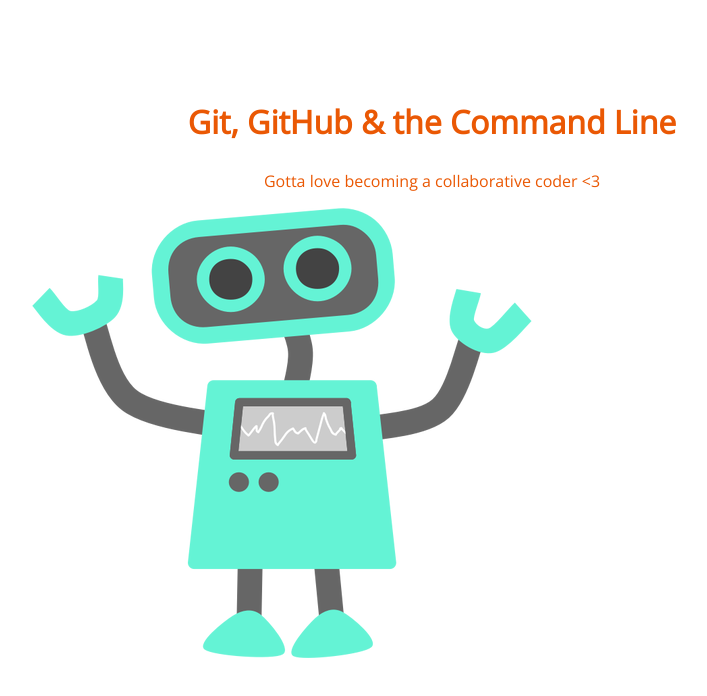
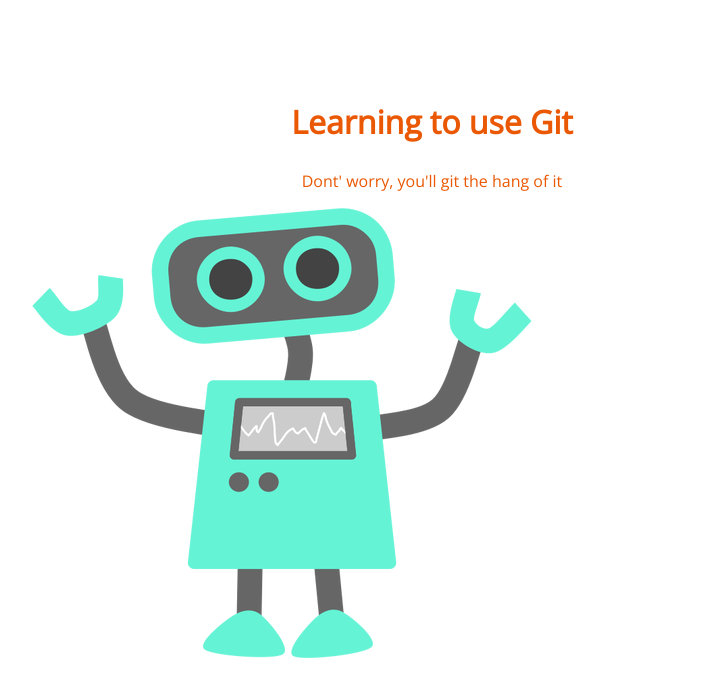
Before and after one commit to lauramarkus/105-project, a plain HTML site: page index.html in a window 1280 px wide. Shown: the whole page, without its empty margins (208-915 px from the left). Drawn offline with nearby package versions, Linux system fonts and the light colour scheme.

Commit message:
changed text in h and p tags

```diff
--- a/index.html
+++ b/index.html
@@ -8,8 +8,8 @@
 </head>
 <body>
 	<section>
-		<h1>Git, GitHub & the Command Line</h1>
-		<p>Gotta love becoming a collaborative coder <3</p>
+		<h1>Learning to use Git</h1>
+		<p>Dont' worry, you'll git the hang of it</p>
 		<img src="img/happy-blue-robot.png">
 	</section>
 </body>
```
